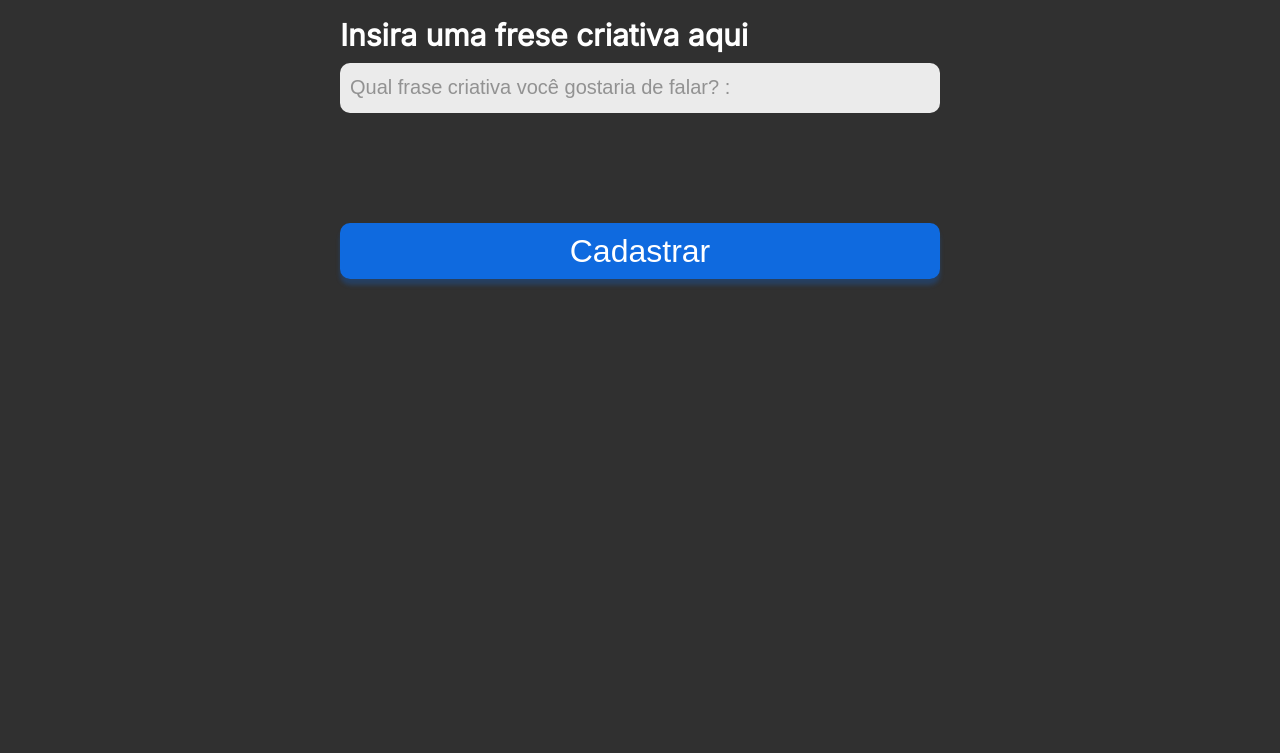
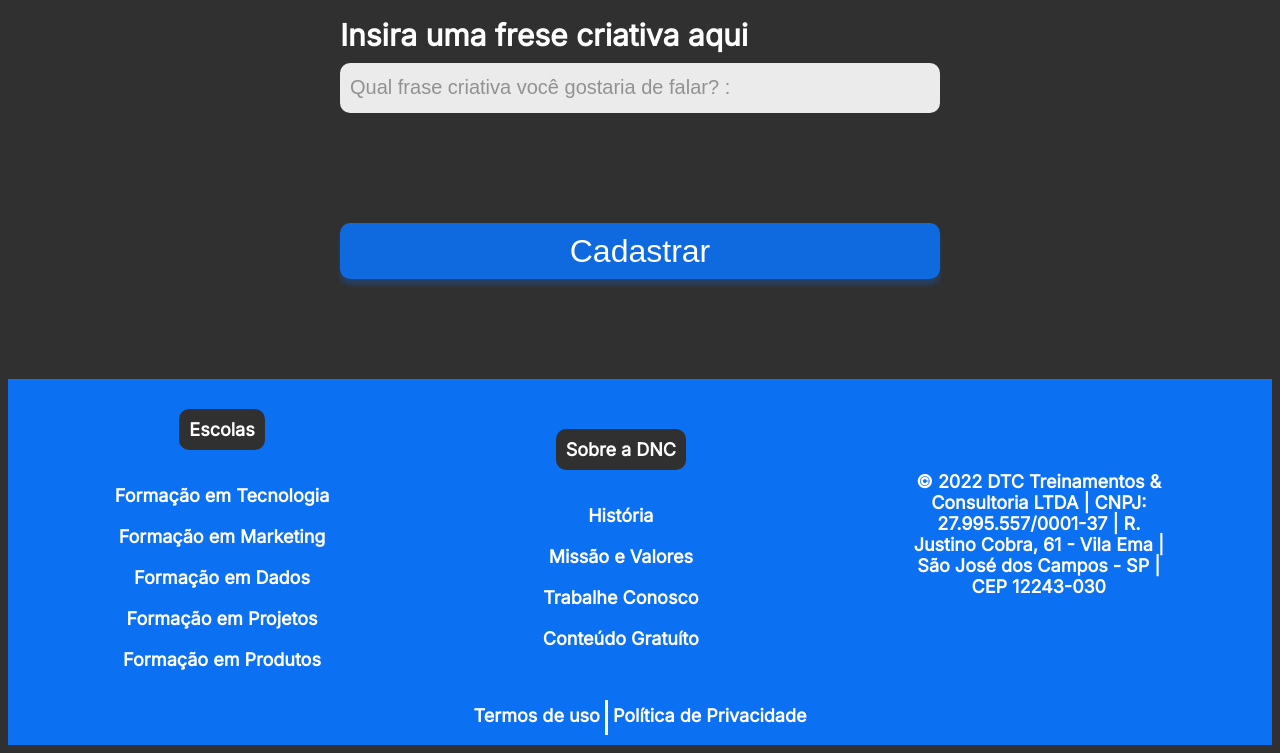
Before and after one commit to Guilhermepe98/Bootcamp-DNC, a plain HTML site: page index.html in a window 1280 px wide. Shown: the part 1286-2039 px from the top of the page. Before the commit the page ends 1665 px from the top, so only its background shows below. Drawn offline with Linux system fonts and the light colour scheme.

```diff
--- a/index.html
+++ b/index.html
@@ -71,5 +71,69 @@
         </form>
 
     </section>
+
+
+    <footer>
+        <div class="linha1">
+            <nav>
+                <h5>Escolas</h5>
+                <ul>
+                    <li>
+                        <a href="">Formação em Tecnologia</a>
+                    </li>
+
+                    <li>
+                        <a href="">Formação em Marketing</a>
+                    </li>
+
+                    <li>
+                        <a href="">Formação em Dados</a>
+                    </li>
+
+                    <li>
+                        <a href="">Formação em Projetos</a>
+                    </li>
+
+                    <li>
+                        <a href="">Formação em Produtos</a>
+                    </li>
+                </ul>
+            </nav>
+            <nav>
+                <h5>Sobre a DNC</h5>
+
+                <ul>
+                    <li>
+                        <a href="">História</a>
+                    </li>
+
+                    <li>
+                        <a href="">Missão e Valores</a>
+                    </li>
+
+                    <li>
+                        <a href="">Trabalhe Conosco</a>
+                    </li>
+
+                    <li>
+                        <a href="">Conteúdo Gratuíto</a>
+                    </li>
+                </ul>
+
+            </nav>
+
+            <div class="endereço">
+                &copy; 2022 DTC Treinamentos & Consultoria LTDA | CNPJ: 27.995.557/0001-37 | R. Justino Cobra, 61 - Vila Ema | São José dos Campos - SP | CEP 12243-030
+            </div>
+        </div>
+
+        <div class="linha2">
+            <a href="">Termos de uso</a>
+            <a href="">Política de Privacidade</a>
+        </div>
+    </footer>
+
+
+
 </body>
 </html>
--- a/style.css
+++ b/style.css
@@ -155,3 +155,145 @@ input[type="submit"] {
     box-shadow: 0px 6px 4px rgba(12, 112, 242, 0.25);
     cursor: pointer;
 }
+
+/* Footer*/
+
+
+
+
+footer {
+    width: 100%;
+    background-color: var(--azul-dnc);
+}
+
+footer .linha1 {
+    display: flex;
+    justify-content: space-around;
+    align-items: center;
+}
+
+footer ul {
+    list-style: none;
+    margin: 0px;
+    padding: 0px;
+}
+
+footer nav {
+    display: flex;
+    flex-direction: column;
+    align-items: center;
+}
+
+footer h5 {
+    text-align: center;
+    color: white;
+    font-weight: 800;
+    font-size: 18px;
+    font-family: var(--fonte-padrao);
+    background-color: var(--preto-dnc);
+    border-radius: 10px;
+    padding: 10px 10px 10px 10px;
+    margin-bottom: 15px;
+}
+
+footer ul li {
+    text-align: center;
+    color: white;
+    font-weight: 600;
+    font-size: 18px;
+    font-family: var(--fonte-padrao);
+    margin: 20px 0px 20px 0px;
+}
+
+footer ul li a {
+    color: white;
+    text-decoration: none;
+}
+
+footer ul li a:hover {
+    color: var(--cinza-hover);
+}
+
+footer .endereço {
+    font-weight: 600;
+    font-size: 18px;
+    font-family: var(--fonte-padrao);
+    color: white;
+    text-align: center;
+    width: 20%;
+}
+
+footer .linha2 {
+    height: 35px;
+    display: flex;
+    justify-content: center;
+    margin: 0px;
+    padding: 10px ;
+}
+
+footer .linha2 a{
+    font-family: var(--fonte-padrao);
+    font-size: 18px;
+    font-weight: 600;
+    color: white;
+    text-decoration: none;
+    padding: 5px;
+}
+
+footer .linha2 a:first-child{
+    border-right: 3px solid white;
+}
+
+footer .linha2 a:hover {
+    color: var(--cinza-hover);
+}
+
+
+@media only screen and (max-width: 600px) {
+    /*Menu*/
+    #principal {
+        flex-direction: column;
+        height: auto;
+
+    }
+
+    #menu {
+        flex-direction: column;
+        width: 100%;
+        margin: 0px;
+    }
+
+    #menu a {
+        height: 50px;
+        align-items: center;
+        height: 50px;
+    }
+
+    #principal button{
+        width: 100%;
+        margin: 0px;
+    }
+
+    /*Section*/
+
+    section h1 {
+        font-size: 38px;
+    }
+
+    section h2 {
+        font-size: 28px;
+        padding-right: 15px;
+        padding-left: 15px;
+    }
+
+    form {
+        width: 95%;
+        font-size: 20px;
+    }
+
+    .checkbox-itens label {
+        font-size: 15px;
+    }
+
+
+}
```
